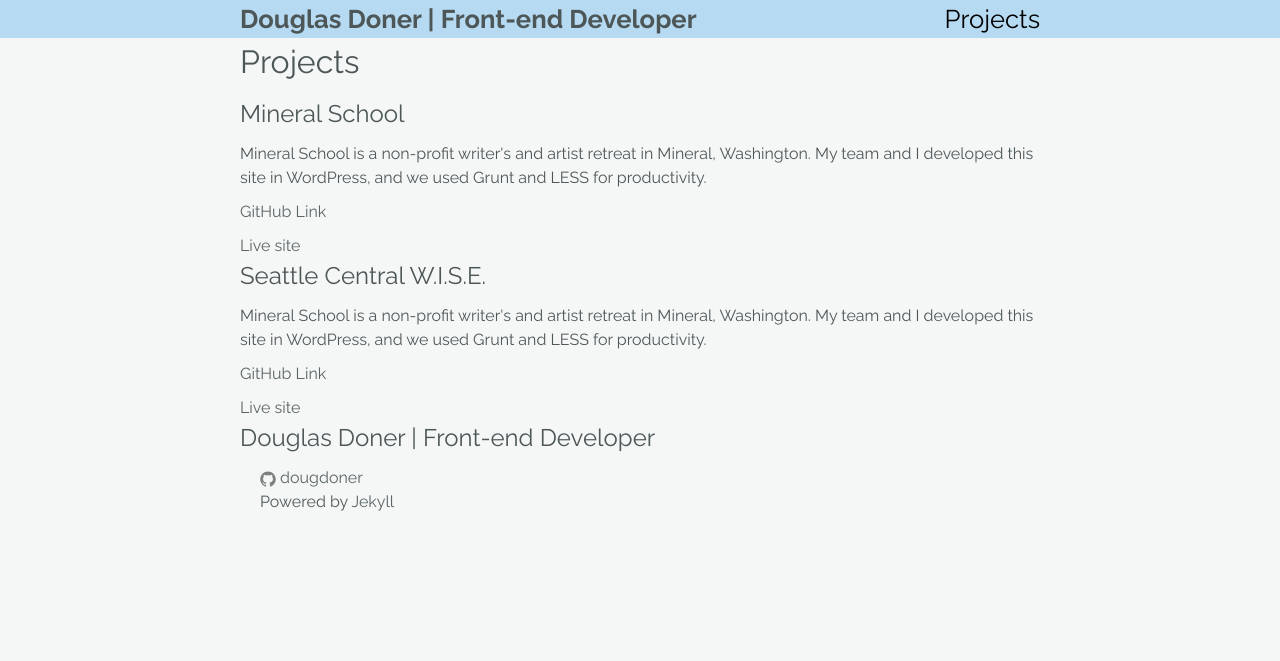
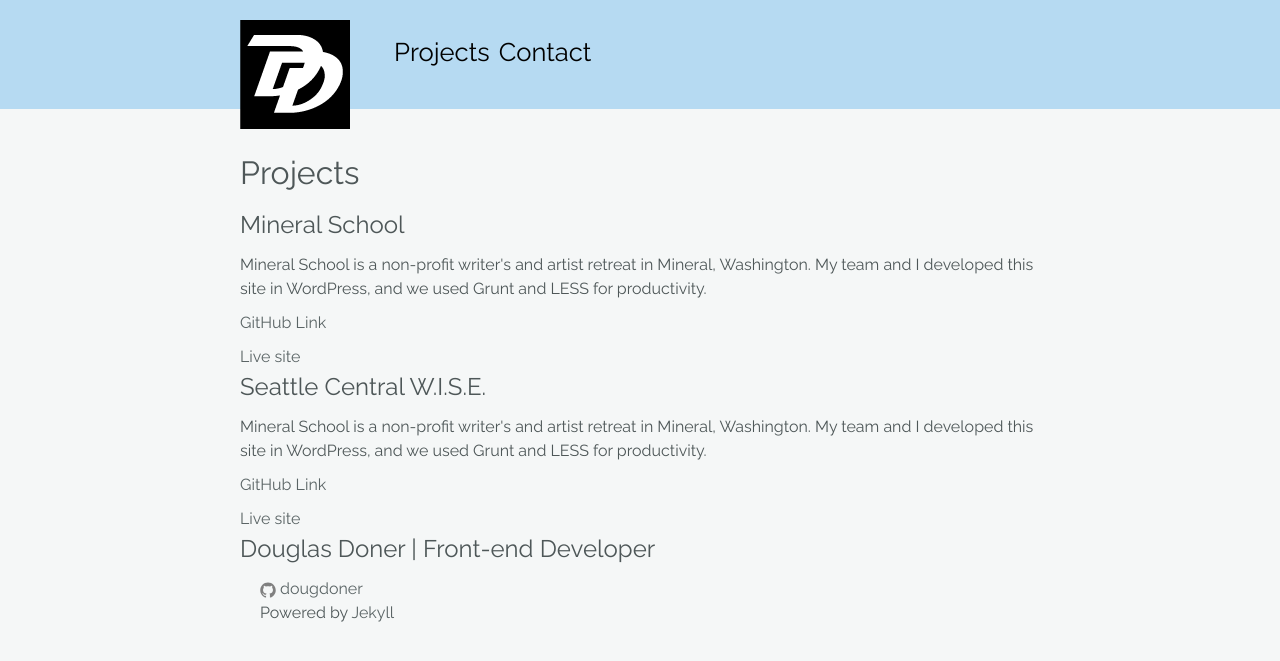
Before and after one commit to dougdoner/dougdoner.github.io, a Jekyll site: the page built from projects.md, in a window 1280 px wide. Shown: the top 661 px of the page. Built offline with Jekyll 4.4.1, drawn with Linux system fonts in a browser that asks for light colours.

Commit message:
Adds header logo and page template stylesheet

```diff
--- a/_includes/header.html
+++ b/_includes/header.html
@@ -1,14 +1,14 @@
 <header class="site-header">
 
   <div class="wrapper">
-
-    <h1><a class="site-title" href="{{ site.baseurl }}/">{{ site.title }}</a></h1>
     <nav class="site-nav">
       <a href="#" class="menu-icon">
       </a>
 
       <div class="trigger">
-        {% for page in site.pages %}
+        <a class="nav-head" href="/"><img class="header-logo" src="images/dougdoner-logo.png" alt="{{site.title}}"></a>
+        {% assign pages = site.pages | sort:"order"  %}
+        {% for page in pages %}
           {% if page.title %}
           <a class="page-link" href="{{ page.url | prepend: site.baseurl }}">{{ page.title }}</a>
           {% endif %}
--- a/_sass/_header.scss
+++ b/_sass/_header.scss
@@ -1,32 +1,24 @@
 .site-header {
 	background: lighten(#3498db, 30%);
-	h1 {
-  margin-bottom: 0;
-  @media #{$tablet} {
-    float: left;
-  }
-	 font-size: 1.6em;
-   & a {
-    font-weight: 700;
-    &:link, &:visited {
-      color: $baseTextColor;
-    }
-    &:hover, &:focus {
-      color: black;
-      text-decoration: none;
-    }
-   }
-	}
+}
+
+//header logo
+.header-logo {
+  position: relative;
+  top: 20px;
+  z-index: 10;
 }
 
 .site-nav {
-  @media #{$tablet} {
-    float: right;
-  }
-  a {
+  .trigger a {
+    line-height: 60px;
+    padding-right: 5px;
     &:link, &:visited {
       color: black;
     }
     font-size: 1.6em;
+    &.nav-head {
+    padding-right: 40px;
+  }
   }
 }
--- /dev/null
+++ b/_sass/_page.scss
@@ -0,0 +1,3 @@
+.page-content {
+	padding-top: 40px;
+}
--- /dev/null
+++ b/contact.md
@@ -0,0 +1,6 @@
+---
+layout: page
+title: Contact
+subTitle: Douglas Doner
+order: 2
+---
--- a/css/main.scss
+++ b/css/main.scss
@@ -19,5 +19,6 @@ $tablet: "all and (min-width: 800px)";
 @import
         "base",
         "syntax-highlighting",
-        "header"
+        "header",
+        "page"
 ;
```
Also changed, not shown: projects.md (+1 -0 lines), images/dougdoner-logo.png (added).
